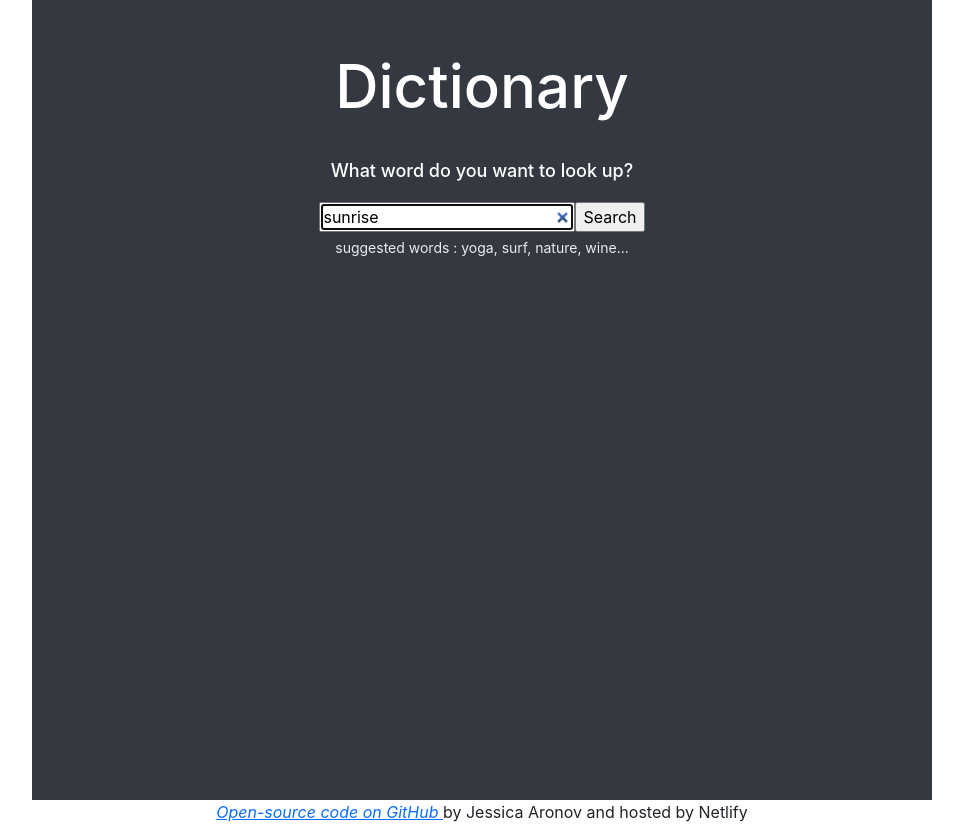
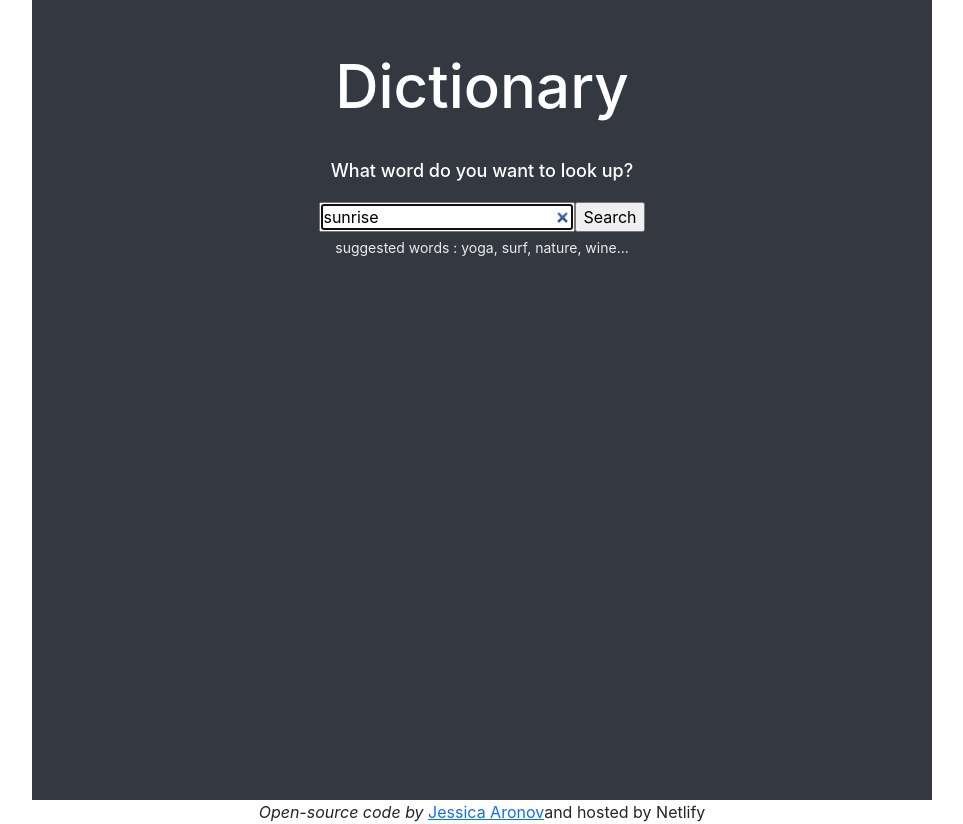
Before and after one commit to JessicaAov1/react-dictionary, a React (Create React App) app: page / in a window 1280 px wide. Shown: the whole page, without its empty margins (158-1121 px from the left). Built offline with nearby package versions, Linux system fonts and the light colour scheme; no server answers.

Commit message:
Revert "Modified the footer's link"
This reverts commit ebfc399574fd759c0e251d21dc352721682a39a6.

```diff
--- a/src/App.js
+++ b/src/App.js
@@ -15,16 +15,16 @@ function App() {
       </div>
 
       <footer className="App-footer">
+        <em> Open-source code by </em>
         <a
           href="https://github.com/JessicaAov1/react-dictionary"
           className="link-Git"
           target="_blank"
           rel="noreferrer"
         >
-          {" "}
-          <em> Open-source code on GitHub </em>
+          Jessica Aronov
         </a>
-        by Jessica Aronov and hosted by Netlify
+        and hosted by Netlify
       </footer>
     </div>
   );
```
